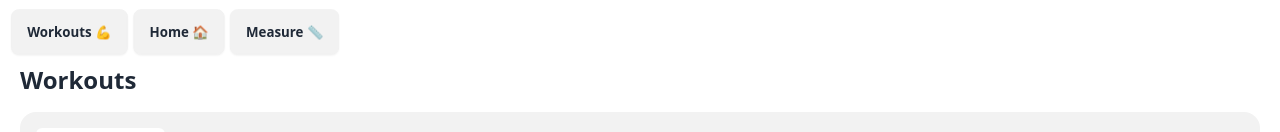
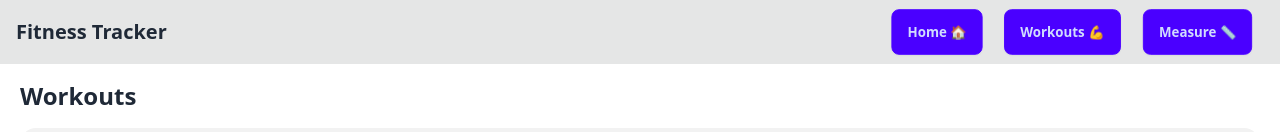
Before and after one commit to joshkat/Training-Tracker, a Next.js app: page /workouts in a window 1280 px wide. Shown: the top 132 px of the page. Built offline with nearby package versions, Linux system fonts and the light colour scheme.

Commit message:
Styled top navigation - Added margins to titles of each page - Added alt to images on workout page

```diff
--- a/app/components/Home/AddTemplate.jsx
+++ b/app/components/Home/AddTemplate.jsx
@@ -5,7 +5,7 @@ import { ensureNonEmptyInputs } from "./helper/ensureNonEmptyInputs";
 
 export default function AddTemplate({ templates, setTemplates }) {
   return (
-    <div className="flex justify-between ml-5 mr-5">
+    <div className="flex justify-between ml-5 mr-5 mt-[.5rem]">
       <h2 className="text-xl font-bold">Templates</h2>
       <button
         className={`btn btn-sm ${
--- a/app/components/Home/TemplateView.jsx
+++ b/app/components/Home/TemplateView.jsx
@@ -11,7 +11,8 @@ export default function TemplateView({
       {templates === null ? (
         <span className="loading loading-spinner w-24 absolute top-1/2 left-1/2 transform -translate-x-1/2 -translate-y-1/2"></span>
       ) : (
-        <div className="grid grid-cols-2 md:grid-cols-2 xl:grid-cols-3 gap-4 justify-items-center overflow-scroll h-[calc(100vh-(97px+1rem))] mt-[1rem] no-scrollbar">
+        // extra .5 rem is from AddTemplate margin
+        <div className="grid grid-cols-2 md:grid-cols-2 xl:grid-cols-3 gap-4 justify-items-center overflow-scroll h-[calc(100vh-(97px+1.5rem))] mt-[1rem] no-scrollbar">
           {templates.map(templateObj => (
             <Template
               title={templateObj.title}
--- a/app/components/Navbar/TopNav.jsx
+++ b/app/components/Navbar/TopNav.jsx
@@ -2,16 +2,19 @@ import Link from "next/link";
 
 export default function TopNav() {
   return (
-    <nav className="navbar hidden sm:block">
-      <Link href="/workouts" className="btn to-disable">
-        Workouts 💪
-      </Link>
-      <Link href="/" className="btn to-disable">
-        Home 🏠
-      </Link>
-      <Link href="/measure" className="btn to-disable">
-        Measure 📏
-      </Link>
+    <nav className="navbar hidden sm:flex bg-base-300 justify-between">
+      <div className=" text-xl font-bold ml-2">Fitness Tracker</div>
+      <div className="flex justify-evenly w-[400px]">
+        <Link href="/" className="btn btn-primary to-disable">
+          Home 🏠
+        </Link>
+        <Link href="/workouts" className="btn btn-primary to-disable">
+          Workouts 💪
+        </Link>
+        <Link href="/measure" className="btn btn-primary to-disable">
+          Measure 📏
+        </Link>
+      </div>
     </nav>
   );
 }
--- a/app/workouts/WorkoutListItem.jsx
+++ b/app/workouts/WorkoutListItem.jsx
@@ -18,7 +18,7 @@ export default function WorkoutListItem({
               src={`/guide${imageURL}`}
               height={150}
               width={150}
-              alt=""
+              alt={`img_for_${imageURL}`}
             />
           </div>
           <div className="ml-10 w-full">
--- a/app/workouts/page.jsx
+++ b/app/workouts/page.jsx
@@ -13,7 +13,7 @@ export default function Workouts() {
       <div className="absolute z-10 top-1/2 left-1/2 transform -translate-x-1/2 -translate-y-1/2">
         <InfoPopup />
       </div>
-      <h1 className="text-xl lg:text-2xl font-bold mb-[1rem]">Workouts</h1>
+      <h1 className="text-xl lg:text-2xl font-bold my-[1rem]">Workouts</h1>
       {workouts.map((workoutObj, index) => (
         <WorkoutListItem
           workoutName={workoutObj.name}
```
